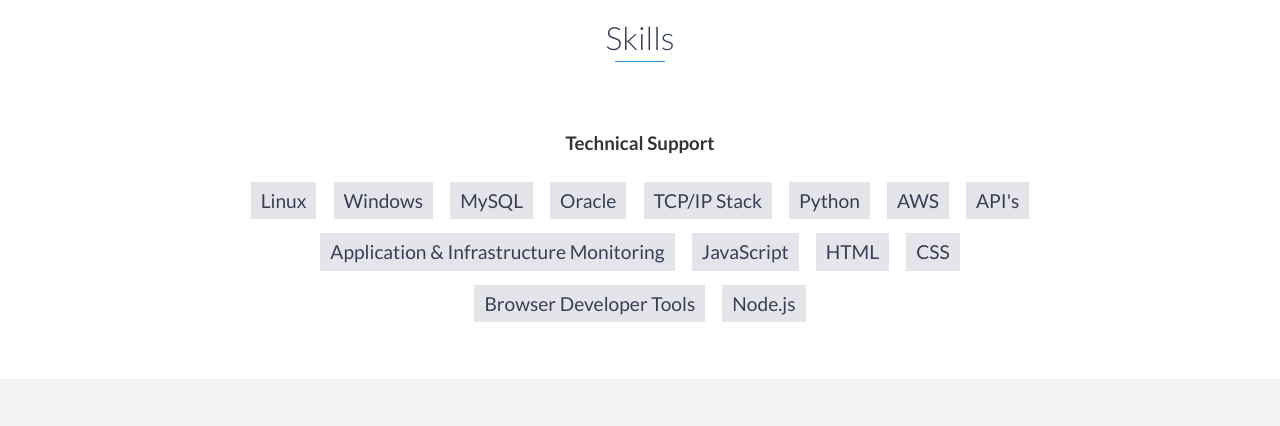
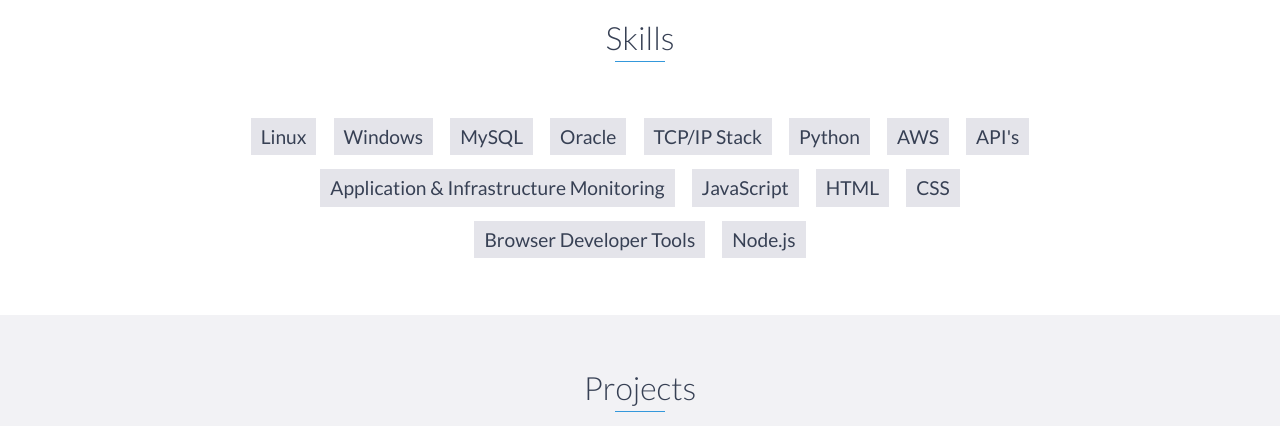
Before and after one commit to martinkaldramov/martinkaldramov.github.io, a website: page index.html in a window 1280 px wide. Shown: the part 5660-6086 px from the top of the page. Drawn offline with nearby package versions, Linux system fonts and the light colour scheme.

Commit message:
Update index.html

```diff
--- a/index.html
+++ b/index.html
@@ -258,8 +258,6 @@
 
     <div id="skills">
         <h2 class="heading">Skills</h2>
-
-        <h3>Technical Support</h3>
         <ul>
             <li>Linux</li>
             <li>Windows</li>
```
